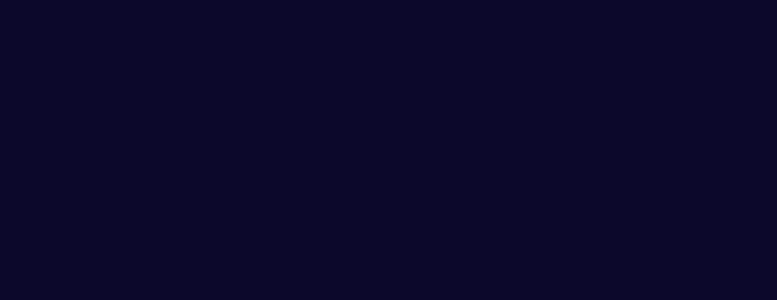
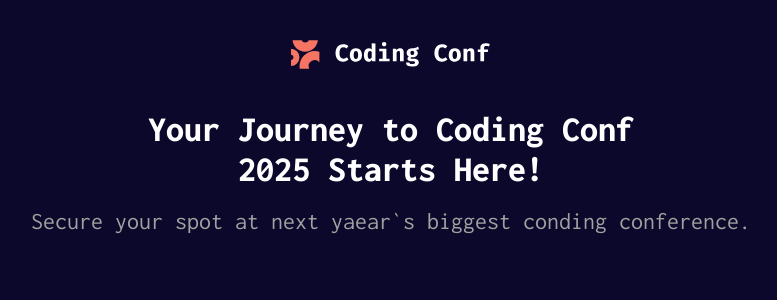
Before and after one commit to FelipeGdasilva/frontend-mentor-challenge, a Next.js app in the folder conference-ticket-generator/: page / in a window 1280 px wide. Shown: the top 300 px of the page, without its empty margins (249-1026 px from the left). Built offline with nearby package versions, Linux system fonts and the light colour scheme.

Commit message:
style: finalize header layout and typography colors

```diff
--- a/conference-ticket-generator/src/app/page.tsx
+++ b/conference-ticket-generator/src/app/page.tsx
@@ -1,10 +1,10 @@
 import Image from "next/image";
+import Header from "../components/Header";
 
 export default function Home() {
   return (
     <div>
-
-
+      <Header/>
     </div>
   );
 }
--- a/conference-ticket-generator/src/components/Header.tsx
+++ b/conference-ticket-generator/src/components/Header.tsx
@@ -2,10 +2,13 @@ import Image from "next/image";
 
 export default function Header(){
     return(
-        <header>
-            <Image src="/assets/images/logo-full.svg" alt = "logo"/>
-            <h1></h1>
-            <p></p>
+        <header className=" flex flex-col items-center justify-center">
+            <div className="p-10">
+            <Image src="/assets/images/logo-full.svg" alt = "logo" width={200} height={100}/>
+            </div>
+            <h1 className="text-neutral-0  text-4xl font-extrabold text-center">Your Journey to Coding Conf
+                <br className=" hidden md:inline "/>2025 Starts Here!</h1>
+            <p className=" text-2xl font-light text-neutral-400  p-4">Secure your spot at next yaear`s biggest conding conference.</p>
         </header>
     )
 }
```
